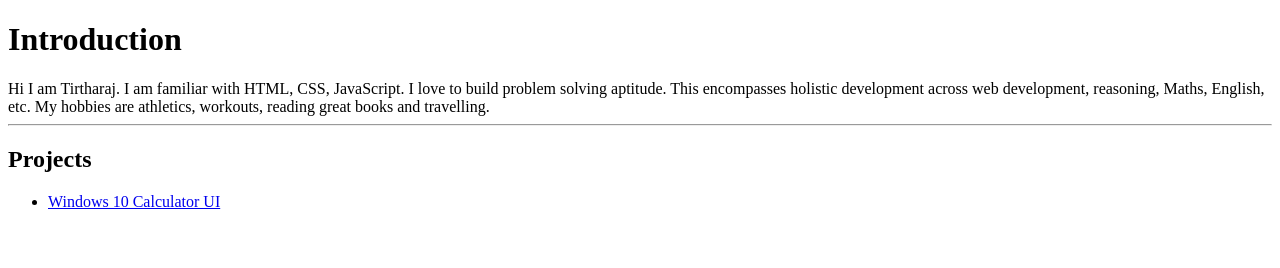
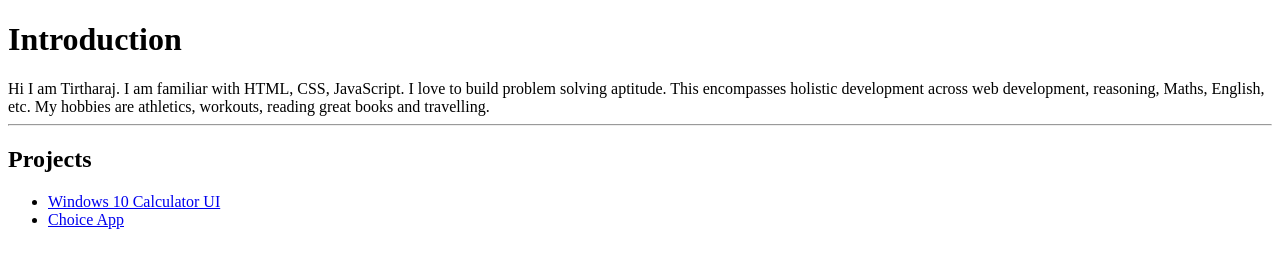
Before and after one commit to Tirtharaj-888/tirtharaj-webdev-portfolio, a plain HTML site: page index.html in a window 1280 px wide. Drawn offline with Linux system fonts and the light colour scheme.

Commit message:
update index.html
Added another project link

```diff
--- a/index.html
+++ b/index.html
@@ -17,6 +17,7 @@
     <h2>Projects</h2>
     <ul>
         <li><a href="https://windows-10-calculator-ui.netlify.app/">Windows 10 Calculator UI</a></li>
+        <li><a href="https://choice-app.netlify.app/">Choice App</a></li>
     </ul>
 </body>
 
```
